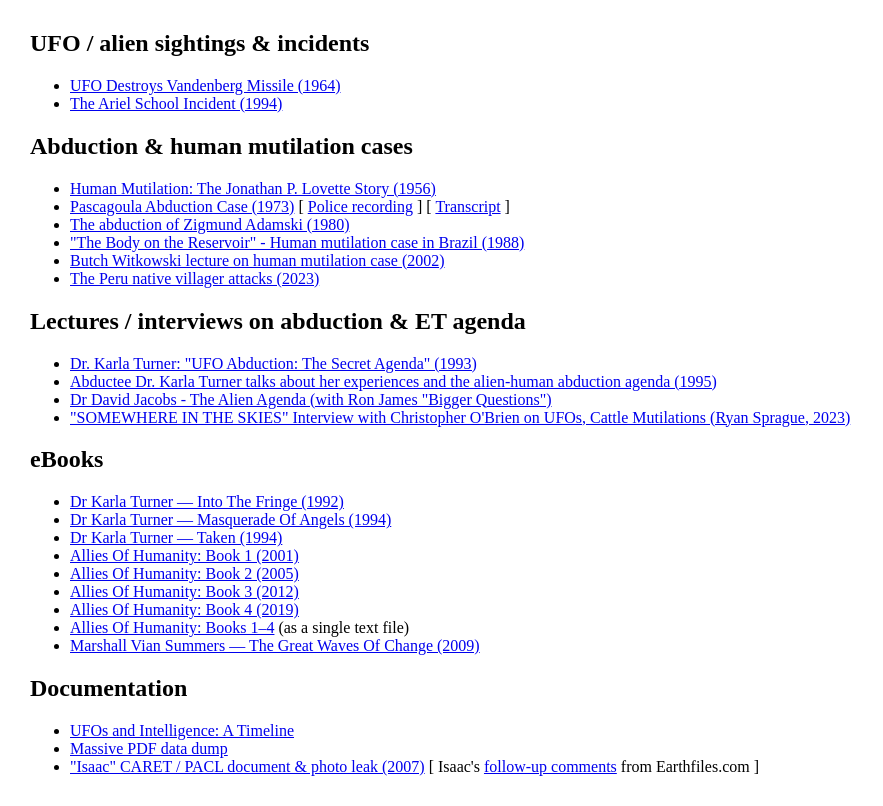
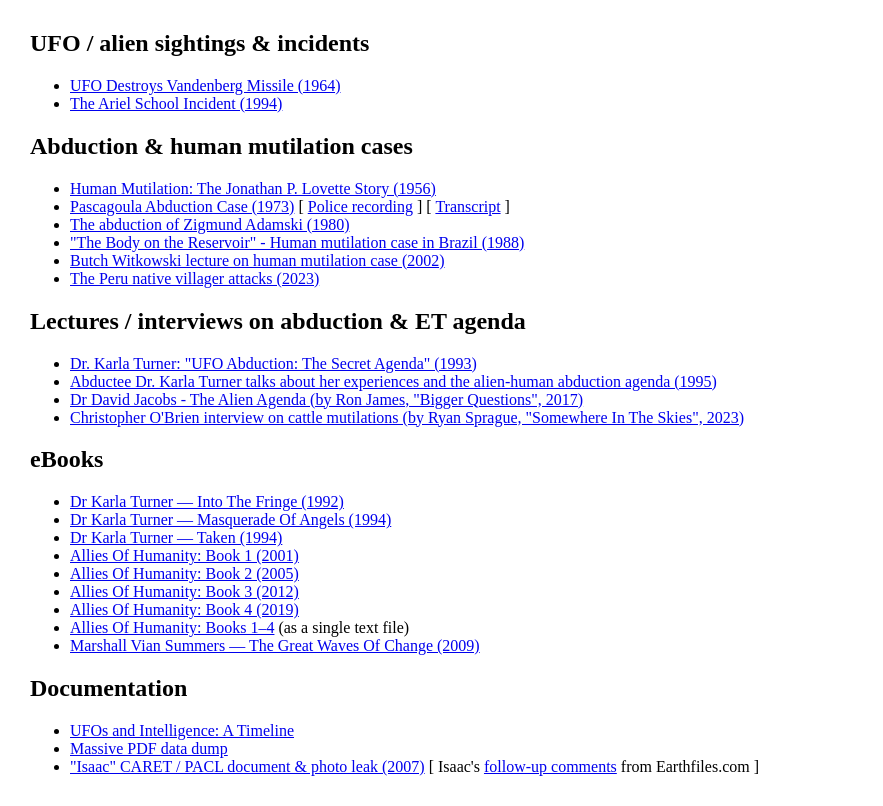
Before and after one commit to ophello/ufotwitter, a plain HTML site: page evidence.html in a window 1280 px wide. Shown: the whole page, without its empty margins (0-883 px from the left). Drawn offline with Linux system fonts and the light colour scheme.

Commit message:
Update evidence.html

```diff
--- a/evidence.html
+++ b/evidence.html
@@ -21,8 +21,8 @@
     <ul>
       <li><a href="https://www.youtube.com/watch?v=2dCZ8wdcKTs">Dr. Karla Turner: "UFO Abduction: The Secret Agenda" (1993)</a></li>
       <li><a href="https://www.youtube.com/watch?v=lk2AK0T7BzM">Abductee Dr. Karla Turner talks about her experiences and the alien-human abduction agenda (1995)</a></li>
-      <li><a href="https://www.youtube.com/watch?v=OnPZYw0vbTA">Dr David Jacobs - The Alien Agenda (with Ron James "Bigger Questions")</a></li>
-      <li><a href="https://www.youtube.com/watch?v=yZknP6Lb1iI">"SOMEWHERE IN THE SKIES" Interview with Christopher O'Brien on UFOs, Cattle Mutilations (Ryan Sprague, 2023)</a></li>
+      <li><a href="https://www.youtube.com/watch?v=OnPZYw0vbTA">Dr David Jacobs - The Alien Agenda (by Ron James, "Bigger Questions", 2017)</a></li>
+      <li><a href="https://www.youtube.com/watch?v=yZknP6Lb1iI">Christopher O'Brien interview on cattle mutilations (by Ryan Sprague, "Somewhere In The Skies", 2023)</a></li>
     </ul>
 
     <h2>eBooks</h2>
```
